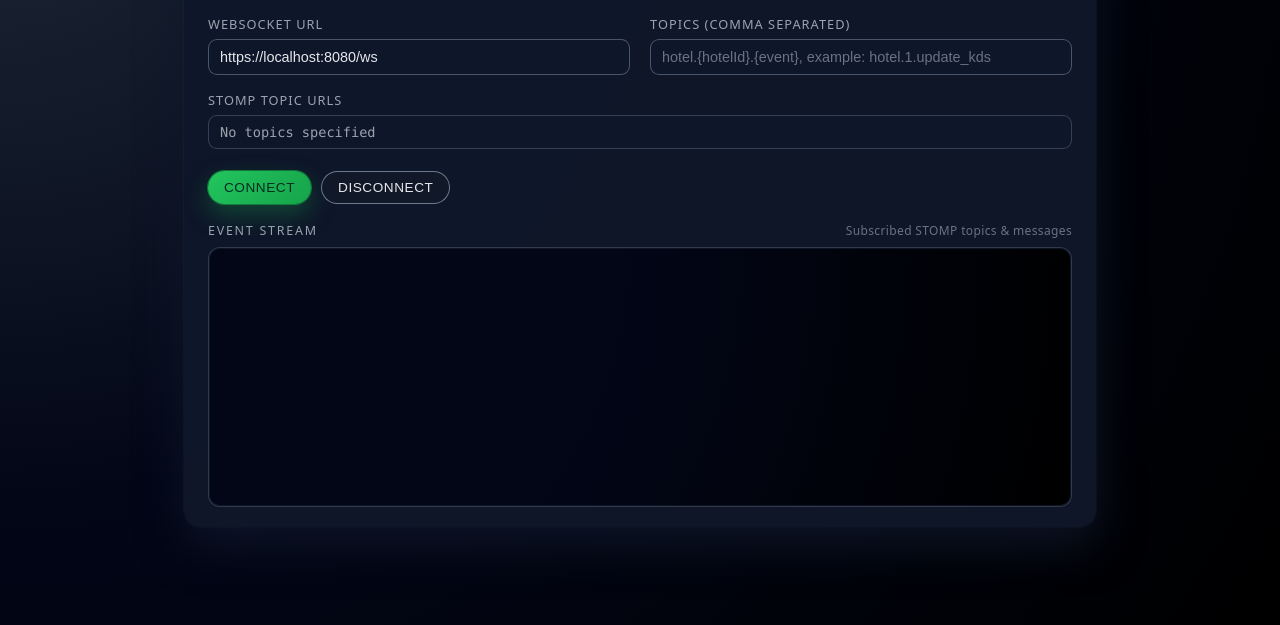
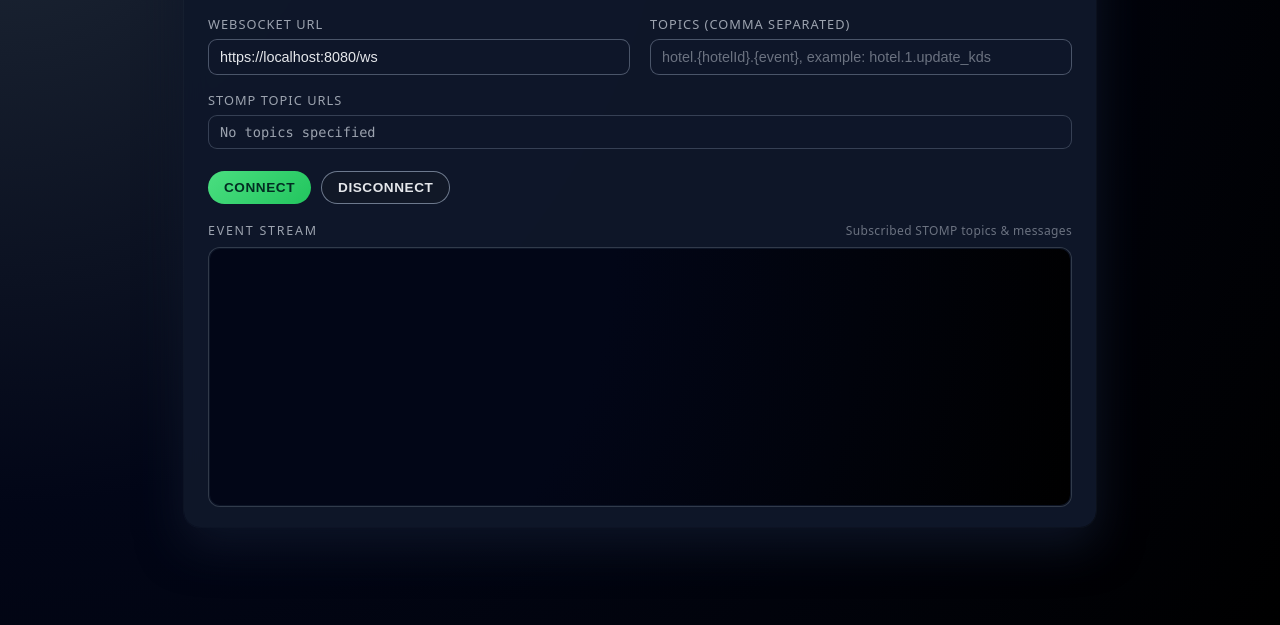
Before and after one commit to runalb/stomp-websocket-client, a plain HTML site: page index.html in a window 1280 px wide. Shown: the part 175-800 px from the top of the page. Drawn offline with nearby package versions, Linux system fonts and the light colour scheme.

Commit message:
Update styles.css

```diff
--- a/styles.css
+++ b/styles.css
@@ -182,6 +182,7 @@ body {
   gap: 6px;
   background: #111827;
   color: #e5e7eb;
+  font-weight: bold;
   transition:
     background 0.18s ease,
     color 0.18s ease,
@@ -190,11 +191,9 @@ body {
 }
 
 .btn-primary {
-  background: linear-gradient(135deg, #22c55e, #16a34a);
+  background: linear-gradient(135deg, #4ade80, #22c55e);
   color: #022c22;
-  box-shadow:
-    0 10px 25px rgba(22, 163, 74, 0.35),
-    0 0 0 1px rgba(21, 128, 61, 0.85);
+
 }
 
 .btn-secondary {
@@ -202,13 +201,10 @@ body {
 }
 
 .btn:hover {
-  transform: translateY(-0.5px);
+  transform: translateY(-1.0px);
   box-shadow: 0 14px 35px rgba(15, 23, 42, 0.7);
 }
 
-.btn-primary:hover {
-  background: linear-gradient(135deg, #4ade80, #22c55e);
-}
 
 .btn:active {
   transform: translateY(0);
```
